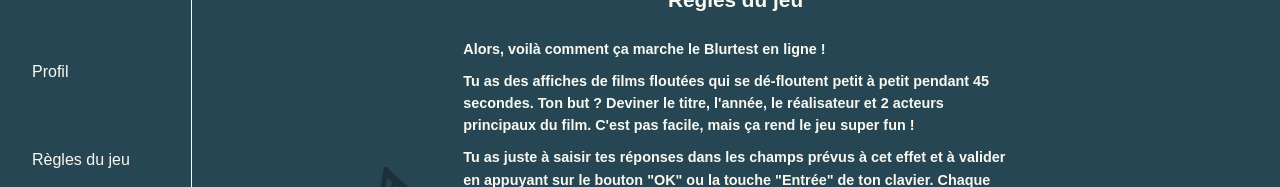
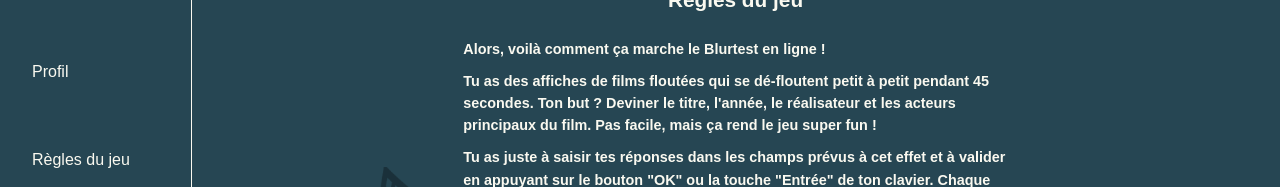
Before and after one commit to SbirLobo/Blurtest, a React (Vite) app in the folder frontend/: page /rules in a window 1280 px wide. Shown: the part 284-471 px from the top of the page. Built offline with nearby package versions, Linux system fonts and the light colour scheme; a web font is replaced by a local one.

Commit message:
Update description des règles

```diff
--- a/frontend/src/pages/RulesPage.jsx
+++ b/frontend/src/pages/RulesPage.jsx
@@ -10,8 +10,8 @@
           <p>
             Tu as des affiches de films floutées qui se dé-floutent petit à
             petit pendant 45 secondes. Ton but ? Deviner le titre, l'année, le
-            réalisateur et 2 acteurs principaux du film. C'est pas facile, mais
-            ça rend le jeu super fun !
+            réalisateur et les acteurs principaux du film. Pas facile, mais ça
+            rend le jeu super fun !
           </p>
           <p>
             Tu as juste à saisir tes réponses dans les champs prévus à cet effet
```
